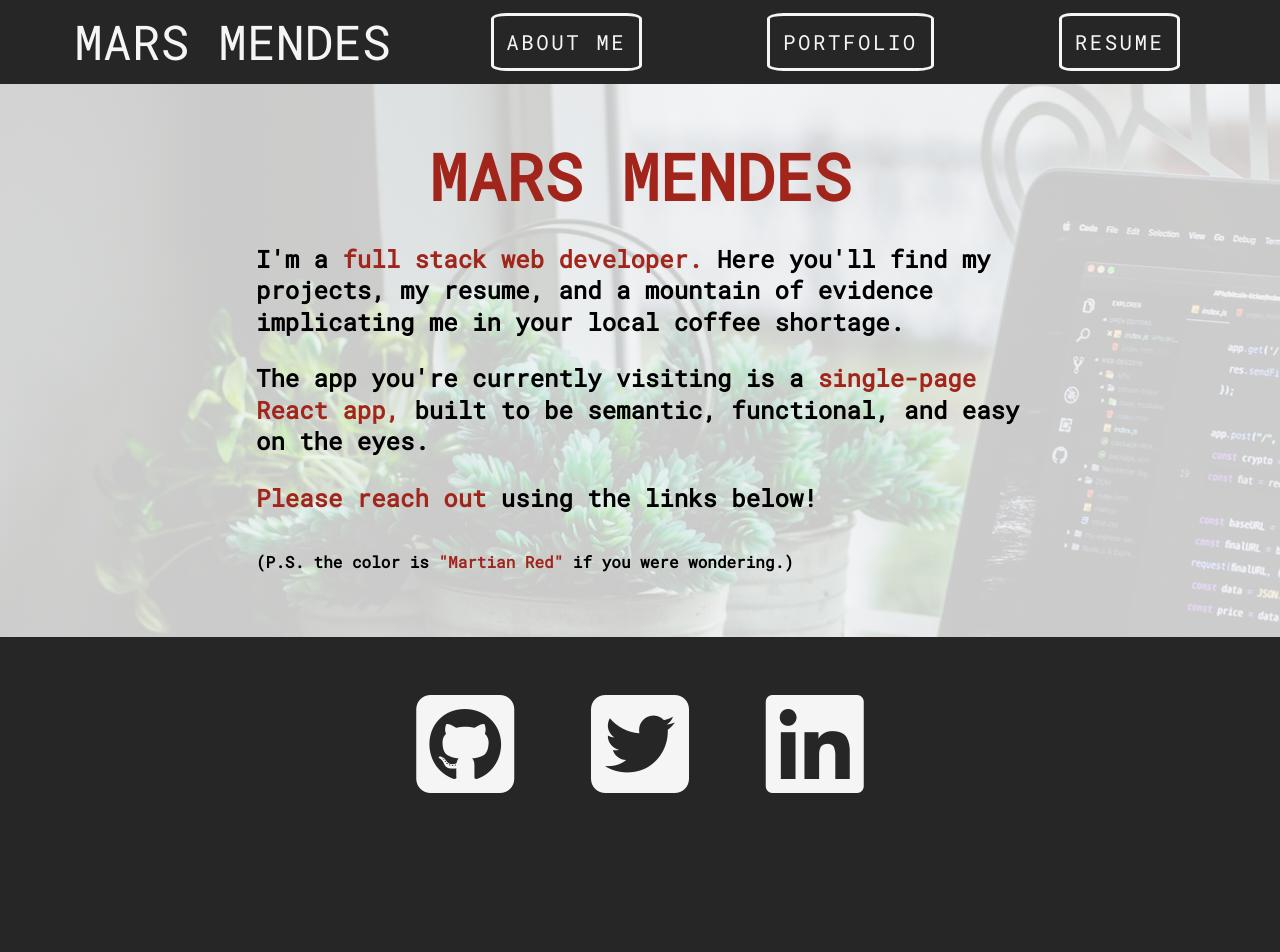
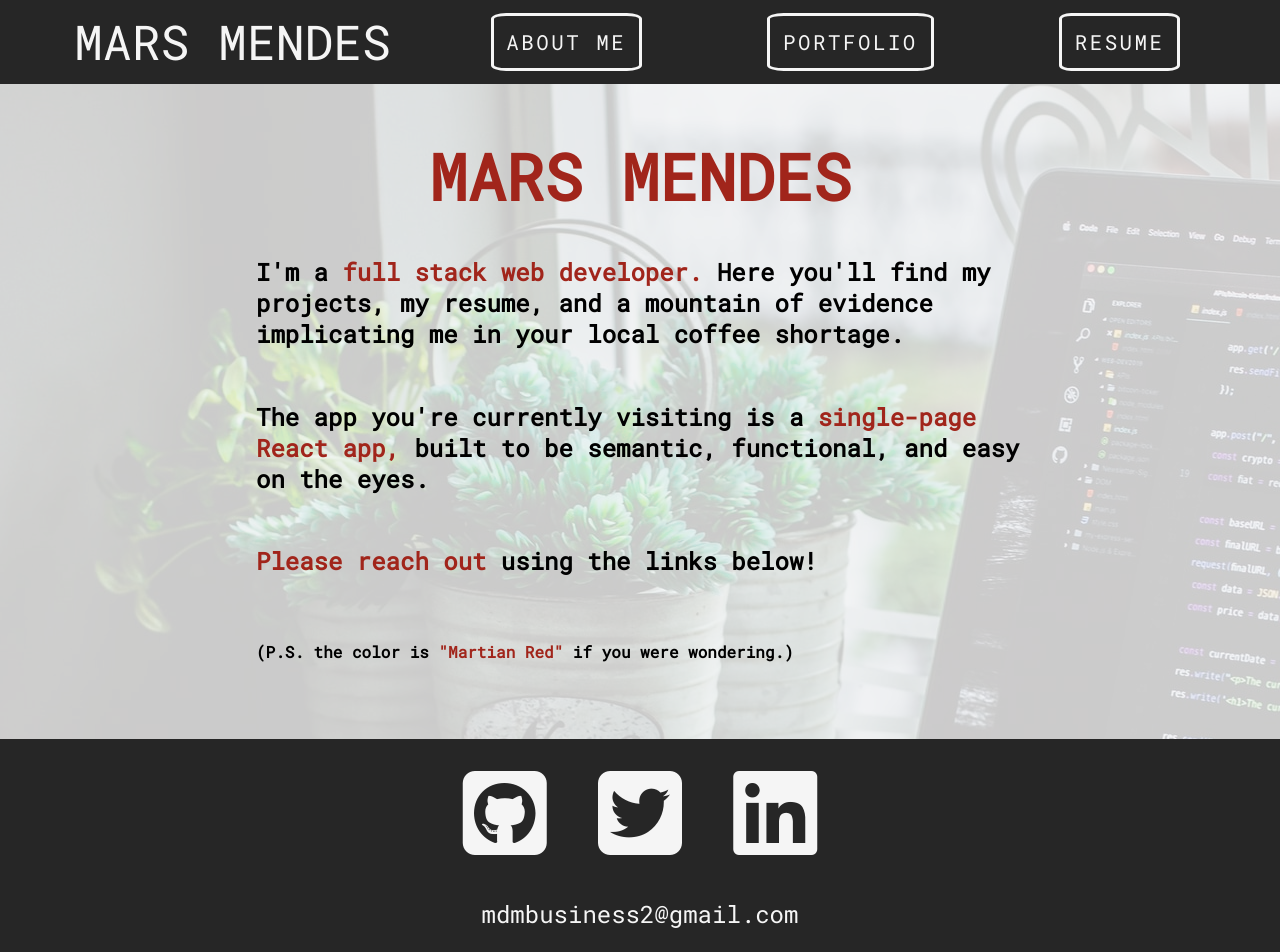
Before and after one commit to MMendes24/portfolio-site-ii, a React (Create React App) app: page / in a window 1280 px wide. Shown: the top 952 px of the page. Before the commit the page ends 851 px from the top, so only its background shows below. Built offline with nearby package versions, Linux system fonts and the light colour scheme.

Commit message:
Actually converting this to a portfolio branch.

```diff
--- a/src/components/FooterLinks.js
+++ b/src/components/FooterLinks.js
@@ -5,18 +5,20 @@ import { FooterStyled as Footer } from '../styles'
 const FooterLinks = () => {
     return (
         <Footer>
-
+            <div className="footer-div">
                 <a className="social-link" href="https://github.com/MMendes24">
                     <i class="fab fa-github-square"></i>
                 </a>
 
-            <a className="social-link"  href="https://twitter.com/MarsMendes2">
+                <a className="social-link" href="https://twitter.com/MarsMendes2">
                     <i class="fab fa-twitter-square" ></i>
                 </a>
 
-            <a className="social-link"  href="https://www.linkedin.com/in/marsdmendes/">
+                <a className="social-link" href="https://www.linkedin.com/in/marsdmendes/">
                     <i class="fab fa-linkedin"></i>
                 </a>
+            </div>
+            <p className="about-p">mdmbusiness2@gmail.com</p>
         </Footer>
     )
 }
--- a/src/styles/AboutMeStyled.js
+++ b/src/styles/AboutMeStyled.js
@@ -8,10 +8,10 @@ width: 100%;
 background-image: linear-gradient(rgba(245, 245,245, 0.8), rgba(245, 245, 245, 0.8)), url(${bg});
 
     #profile {
-        width: 33%;
+        width: 40%;
+        max-height: 40%;
         margin: 1% 3%;
         border-radius: 10%;
-        border: 3px solid #262626;
     }
 
     .landing-div {
@@ -21,7 +21,7 @@ background-image: linear-gradient(rgba(245, 245,245, 0.8), rgba(245, 245, 245, 0
     }
 
     .about-header {
-        margin: 1%;
+        margin: 2%;
         text-align: center;
         font-size: 4rem;
         text-transform:uppercase;
@@ -29,14 +29,16 @@ background-image: linear-gradient(rgba(245, 245,245, 0.8), rgba(245, 245, 245, 0
     }
 
     .about-p {
-        margin: 2% 5%;
+        margin: 3% auto;
         font-size: 1.5rem;
-        }
+        width: 85%;
+    }
 
     .color-span {
         color: #a1251b;
         font-weight: bold;
     }
+
 `
 
 export default AboutMeSection
--- a/src/styles/FooterStyled.js
+++ b/src/styles/FooterStyled.js
@@ -2,19 +2,26 @@ import styled from 'styled-components'
 
 const FooterStyled = styled.footer`
 	display: flex;
+	flex-flow: column;
 	justify-content: center;
 	align-items: center;
 	width: 100%;
 	background-color: #262626;
-	padding: 3% 0%;
+	padding: 1% 0%;
+
+	.footer-div {
+		display: flex;
+		justify-content: center;
+		width: 100%;
+	}
 
     .social-link {
-		margin: 1% 3%;
+		margin: 1% 2%;
 	}
 
 	i.fab {
 		color: whitesmoke;
-		font-size: 7rem;
+		font-size: 6rem;
 		transition: all 0.3s ease 0s;
 		cursor: pointer;
 		outline: none;
@@ -28,7 +35,7 @@ const FooterStyled = styled.footer`
 	  .about-p {
         margin: 2% 4%;
         font-size: 1.5rem;
-        width: 60%;
+		color: whitesmoke;
     }
 
 `
--- a/src/styles/LandingStyled.js
+++ b/src/styles/LandingStyled.js
@@ -17,7 +17,7 @@ h1 {
 }
 
 p {
-    margin: 1% 3%;
+    margin: 2% 3%;
     font-size: 1.5rem;
     width: 60%;
     font-weight: 600;
@@ -25,6 +25,7 @@ p {
 
 .ps {
     margin: 2% 2%;
+    padding: 1% 0%;
     font-size: 1rem;
 }
 
```
Lines whose indentation alone changed are shown as unchanged.
